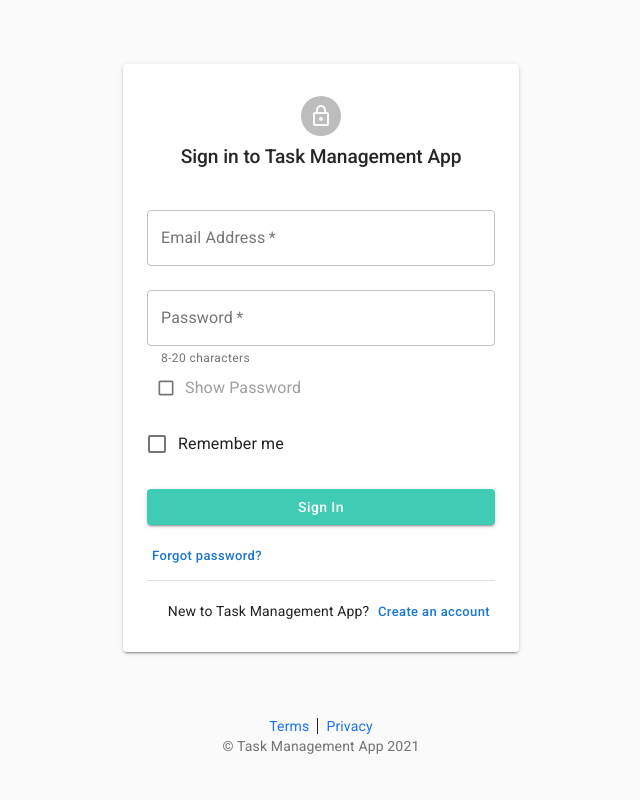
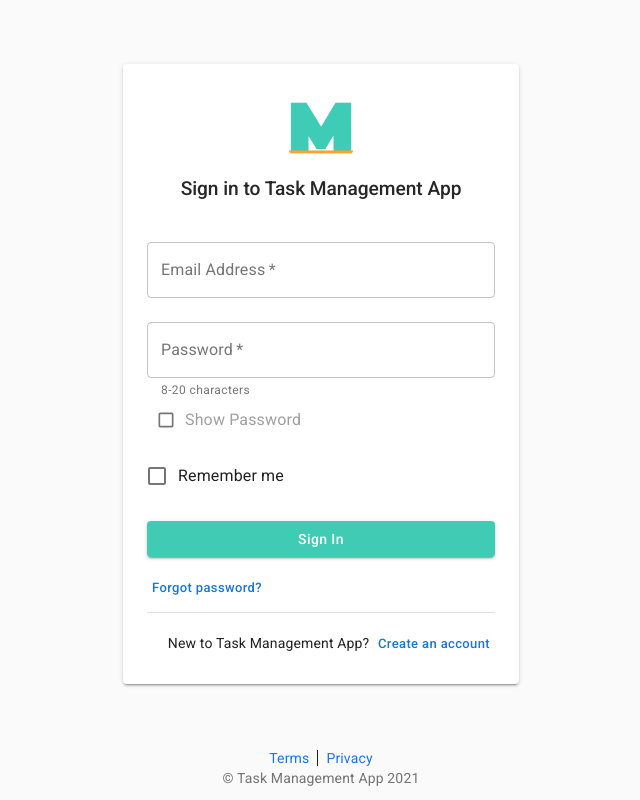
Before and after one commit to zuka-e/laravel-react-task-spa, a React (Create React App) app in the folder frontend/: page /login in a window 1280 px wide. Shown: the whole page, without its empty margins (319-959 px from the left). Built offline with nearby package versions, Linux system fonts and the light colour scheme; no server answers.

Commit message:
Add a link to go back to homepage into auth form

```diff
--- a/frontend/src/layouts/FormLayout.tsx
+++ b/frontend/src/layouts/FormLayout.tsx
@@ -1,4 +1,5 @@
 import React from 'react';
+import { Link as RouterLink } from 'react-router-dom';
 import { makeStyles, createStyles, Theme } from '@material-ui/core/styles';
 import {
   Container,
@@ -9,8 +10,8 @@ import {
   Grid,
 } from '@material-ui/core';
 import { Alert, AlertTitle } from '@material-ui/lab';
-import LockOutlinedIcon from '@material-ui/icons/LockOutlined';
 import { APP_NAME } from '../config/app';
+import logo from '../images/logo_short.svg';
 
 const useStyles = makeStyles((theme: Theme) =>
   createStyles({
@@ -21,8 +22,10 @@ const useStyles = makeStyles((theme: Theme) =>
       flexDirection: 'column',
       alignItems: 'center',
     },
-    avatar: {
-      margin: theme.spacing(1),
+    logo: {
+      marginBottom: theme.spacing(1),
+      width: theme.spacing(10),
+      height: theme.spacing(10),
     },
     errorBox: {
       marginBottom: theme.spacing(3),
@@ -56,9 +59,13 @@ const FormLayout: React.FC<FormLayoutProps> = (props) => {
     <Container component='main' maxWidth='xs'>
       <Card className={classes.paper} elevation={2}>
         {message && <ErrorMessage />}
-        <Avatar className={classes.avatar}>
-          <LockOutlinedIcon />
-        </Avatar>
+        <Avatar
+          className={classes.logo}
+          src={logo}
+          alt={APP_NAME}
+          component={RouterLink}
+          to='/'
+        />
         <Typography component='h1' variant='h5'>
           {title}
         </Typography>
```
Also changed, not shown: frontend/src/images/logo_short.svg (added).
